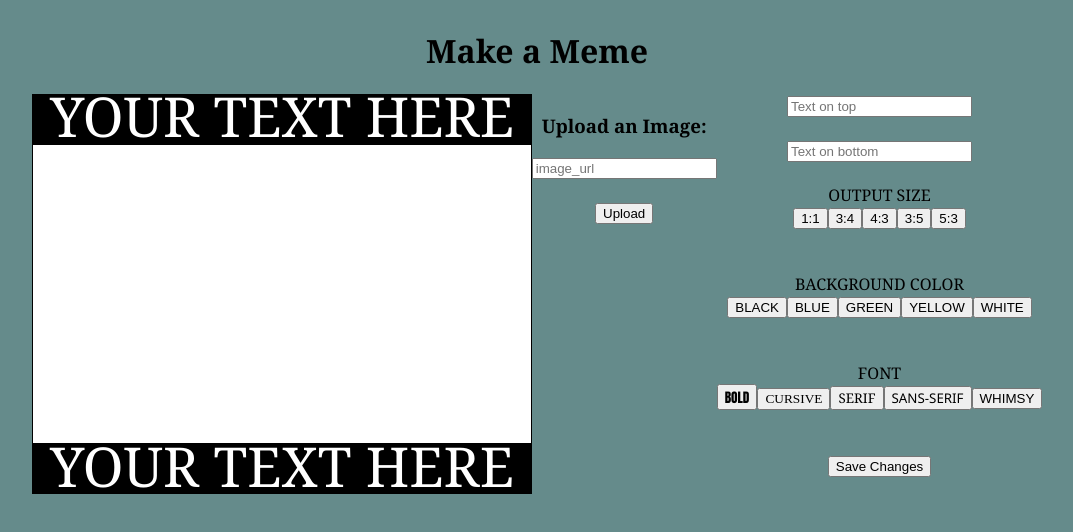
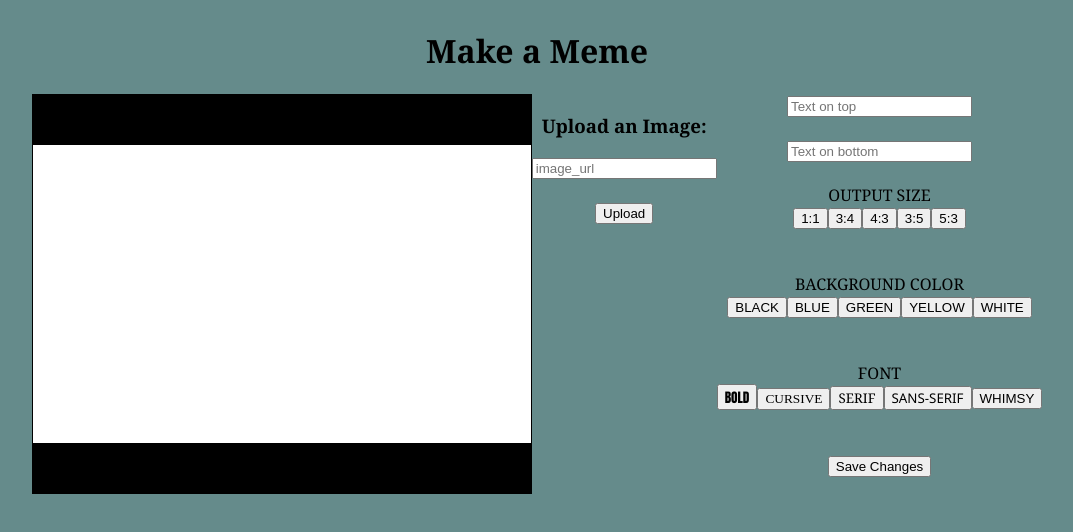
Before and after one commit to amandena/react-meme-generator, a React (Create React App) app: page / in a window 1280 px wide. Shown: the top 532 px of the page, without its empty margins (103-1176 px from the left). Built offline with nearby package versions, Linux system fonts and the light colour scheme.

Commit message:
removed content-editable attribute and changed text elements

```diff
--- a/src/components/MemeCard.js
+++ b/src/components/MemeCard.js
@@ -2,7 +2,7 @@ import React from 'react'
 
 const MemeCard = ({ meme }) => {
   return(
-    <div contentEditable='true' className="meme-div">
+    <div className="meme-div">
       <svg version="1.1"
           baseProfile="full"
           width="500" height="400"
@@ -10,13 +10,13 @@ const MemeCard = ({ meme }) => {
 
         <rect className="background-box" width="100%" height="100%" fill="black" />
 
-        <text className="top-text" x="250" y="43" fontSize="55" textAnchor="middle" fill="white">YOUR TEXT HERE</text>
+        <text className="top-text" x="250" y="43" fontSize="55" textAnchor="middle" fill="white">{meme.topText}</text>
 
         <rect className="img-box" width="100%" height="75%" x="0" y="50" fill="white" stroke="black" strokeWidth="2" />
 
         <image contentEditable="true" href={meme.image} width="100%" height="75%" x="0" y="50" />
 
-        <text className="bottom-text" x="250" y="393" fontSize="55" textAnchor="middle" fill="white">YOUR TEXT HERE</text>
+        <text className="bottom-text" x="250" y="393" fontSize="55" textAnchor="middle" fill="white">{meme.bottomText}</text>
 
       </svg>
     </div>
```
